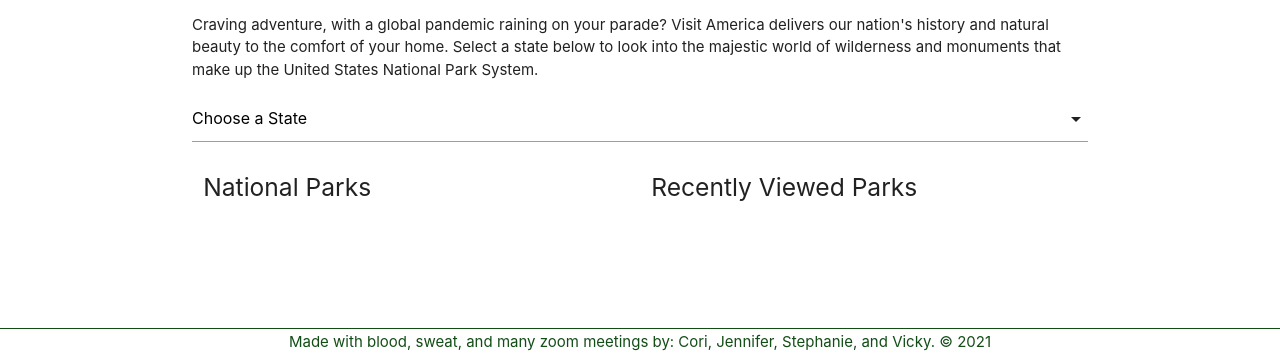
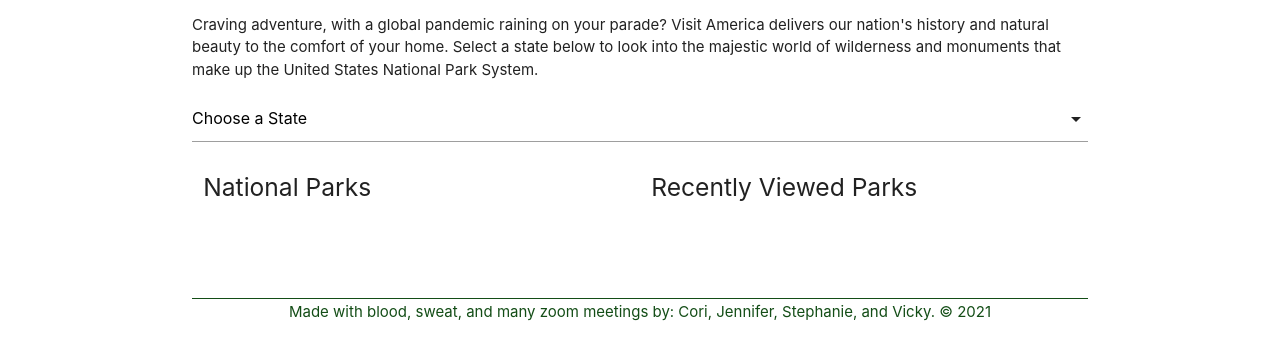
Before and after one commit to vloebel/VisitAmerica, a plain HTML site: page index.html in a window 1280 px wide. Shown: the part 445-800 px from the top of the page. Drawn offline with nearby package versions, Linux system fonts and the light colour scheme.

Commit message:
updated footer

```diff
--- a/assets/css/style.css
+++ b/assets/css/style.css
@@ -37,17 +37,12 @@ h1, h2 {
 }
 
 footer {
-  position: fixed;
   background-color: white;
   color:rgb(19, 77, 22);
   border-top: 1px solid ;
-
   border-top-color:rgb(19, 77, 22);
-  left: 0;
-  bottom: 0;
-  width: 100%;
   text-align: center;
-  padding: 2px;
+  padding-top: 2px;
 }
 
 /* sg: for map 1.31.2021 */
```
Also changed, not shown: index.html (+4 -0 lines), index2.html (+1 -0 lines).
